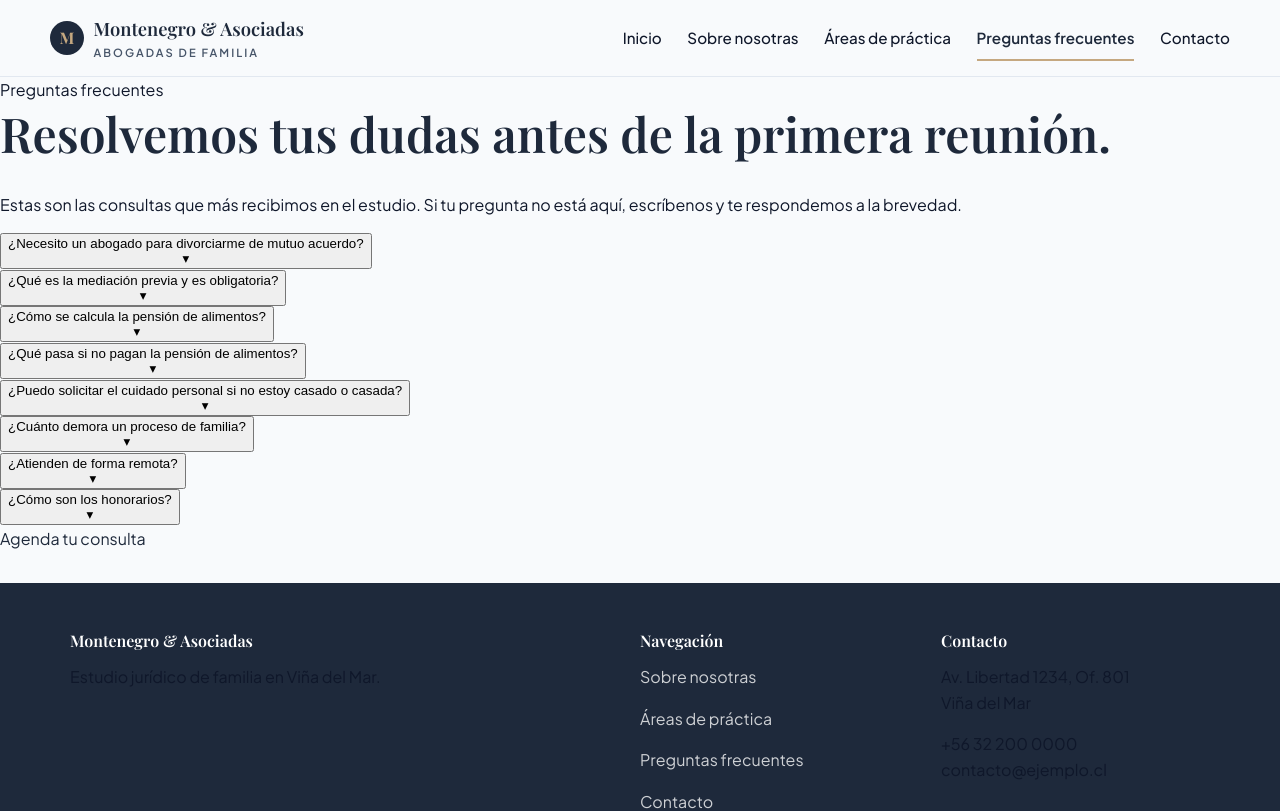
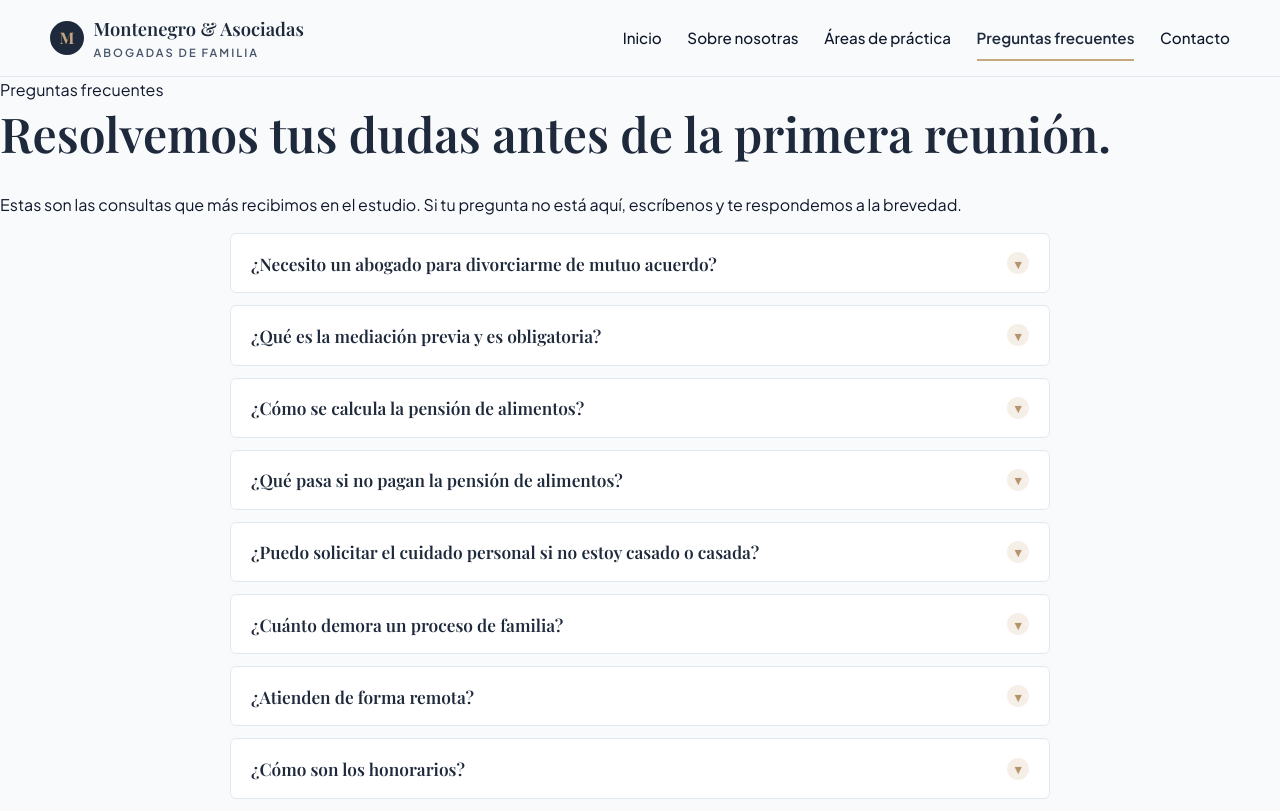
Before and after one commit to Gertecin/261012-EstudioJuridicoChile, a React (Vite) app: page /261012-EstudioJuridicoChile/preguntas-frecuentes in a window 1280 px wide. Shown: the top 811 px of the page. Built offline with nearby package versions, Linux system fonts and the light colour scheme.

Commit message:
Refactor FAQ component for accessibility and structure

```diff
--- a/src/components/FAQ.jsx
+++ b/src/components/FAQ.jsx
@@ -19,23 +19,23 @@ export default function FAQ() {
   }
 
   return (
-    <div className="max-w-3xl mx-auto space-y-3">
+    <div className="faq-list">
       {preguntas.map((p, i) => {
         const abierto = !!abiertos[i]
         return (
-          <div key={i} className="border border-borde rounded bg-white overflow-hidden">
+          <div key={i} className="faq-item" data-open={abierto ? 'true' : 'false'}>
             <button
               type="button"
+              className="faq-trigger"
               onClick={() => toggle(i)}
               aria-expanded={abierto}
-              aria-controls={`faq-${i}`}
-              className="w-full text-left px-5 py-4 flex justify-between items-center gap-4 font-serif text-petroleo font-semibold text-base bg-transparent border-0 cursor-pointer"
+              aria-controls={`faq-panel-${i}`}
             >
               {p.q}
-              <span className={`w-6 h-6 rounded-full bg-dorado/20 text-dorado-hover grid place-items-center text-xs transition-transform ${abierto ? 'rotate-180' : ''}`}>▾</span>
+              <span className="chev" aria-hidden="true">▾</span>
             </button>
-            <div id={`faq-${i}`} className="faq-panel" style={{ maxHeight: abierto ? '500px' : '0' }}>
-              <div className="px-5 pb-4 text-pizarra">{p.a}</div>
+            <div className="faq-panel" id={`faq-panel-${i}`} role="region" style={{ maxHeight: abierto ? '500px' : '0' }}>
+              <div>{p.a}</div>
             </div>
           </div>
         )
```
